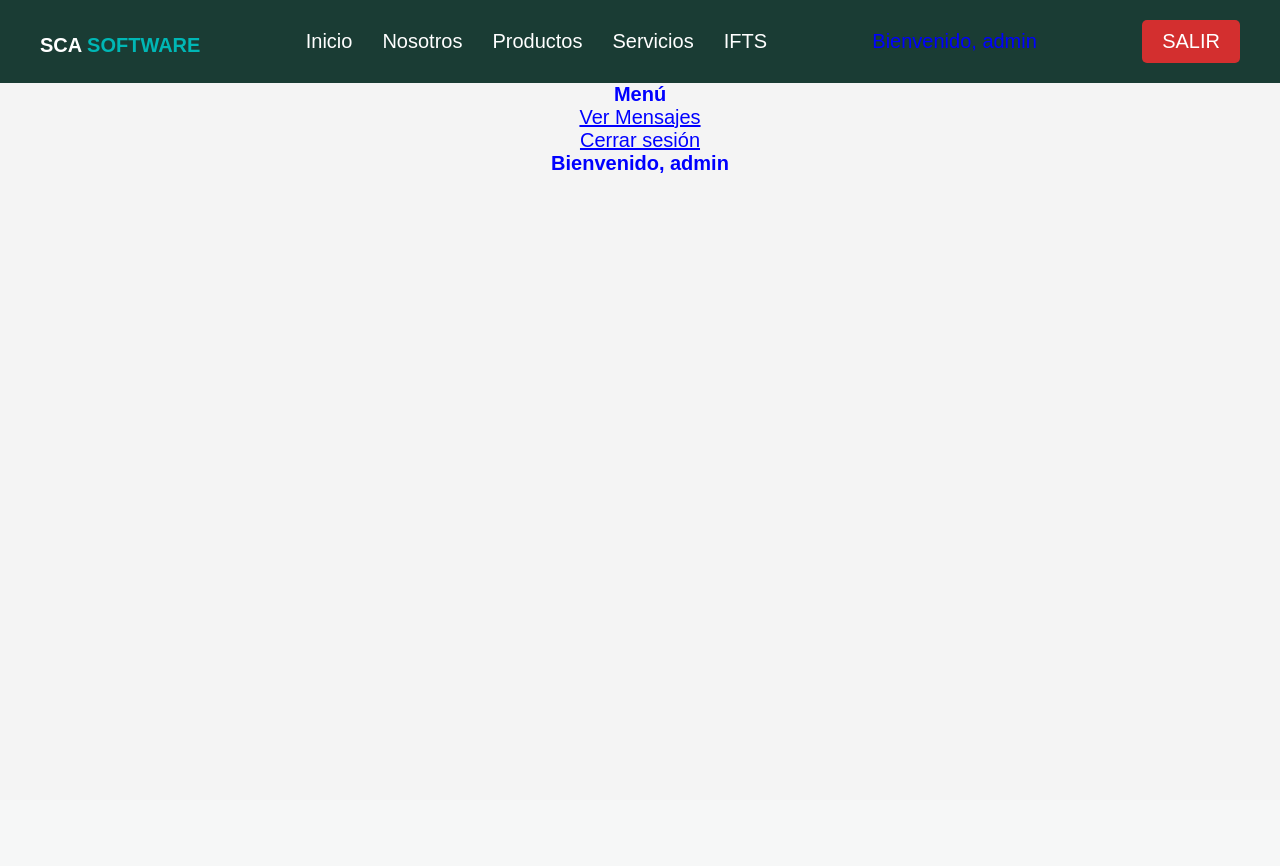
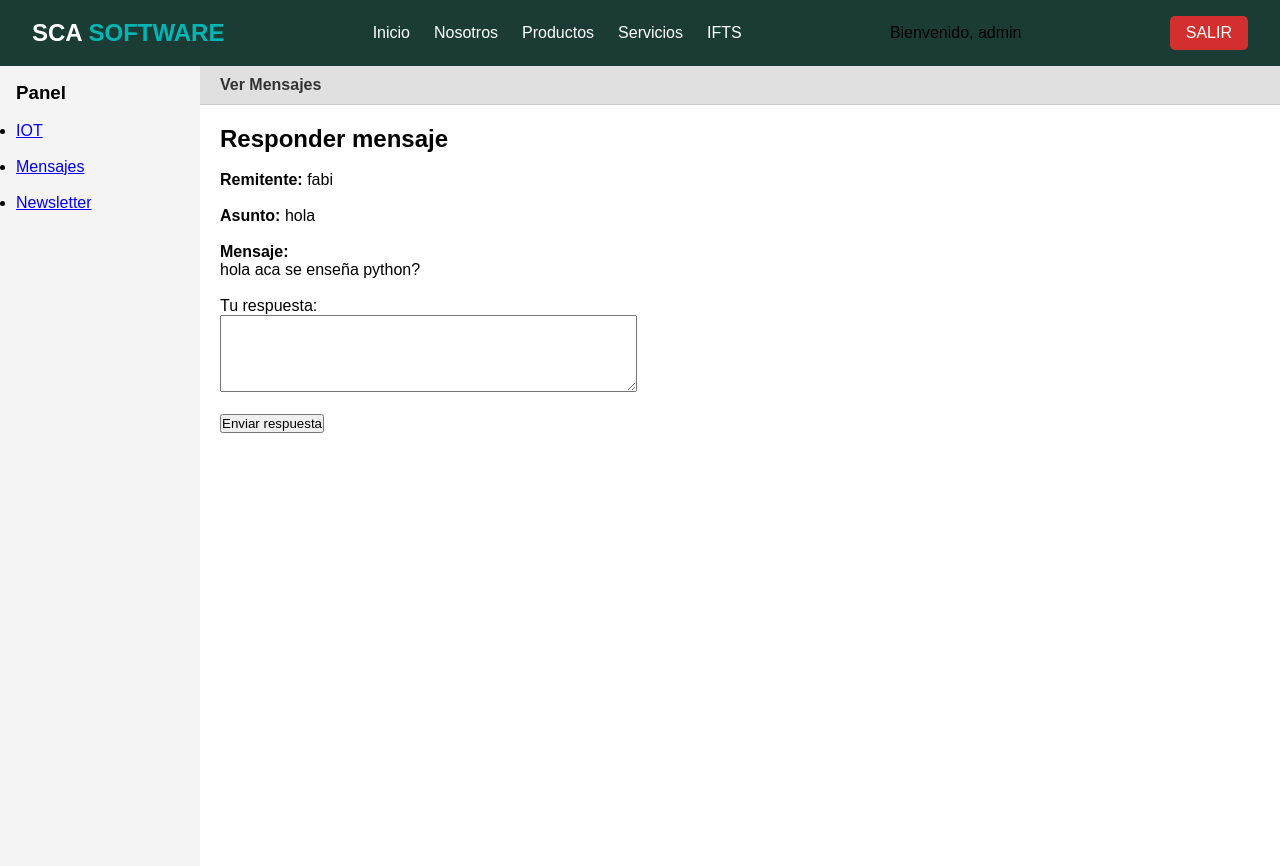
Before and after one commit to FabianJerez/sca, a PHP site: page /ifts4/panel.php?seccion=mensajes&id=6 in a window 1280 px wide. Before the commit the page ends 800 px from the top, so only its background shows below. Run offline with PHP 8.4, Linux system fonts and the light colour scheme; a user stored in the database is signed in; data comes from the database, SQL or seed files in the repository.

Commit message:
funciona mensajes

```diff
--- a/css/panel.css
+++ b/css/panel.css
@@ -20,7 +20,7 @@ canvasgrafico {
 
 
 *{
-    color: blue;
+    color: rgb(0, 0, 0);
     text-align: center;
     font-size: 20px;
 }
--- /dev/null
+++ b/css/panel2.css
@@ -0,0 +1,39 @@
+.panel-container {
+    display: flex;
+    min-height: 100vh;
+}
+
+/* Sidebar a la izquierda */
+.sidebar {
+    width: 200px;
+    background-color: #f4f4f4;
+    padding: 1rem;
+}
+
+/* Todo lo que no es la sidebar */
+.panel-body {
+    flex: 1;
+    display: flex;
+    flex-direction: column;
+}
+
+/* Subnav arriba del contenido, después del header */
+.subnav {
+    background-color: #e0e0e0;
+    padding: 10px 20px;
+    border-bottom: 1px solid #ccc;
+}
+
+.subnav a {
+    margin-right: 15px;
+    text-decoration: none;
+    color: #333;
+    font-weight: bold;
+}
+
+/* Contenido principal debajo de la subnav */
+.panel-content {
+    flex: 1;
+    padding: 20px;
+    background-color: #fff;
+}
--- a/mensajes/responder.php
+++ b/mensajes/responder.php
@@ -1,54 +1,46 @@
 <?php
-session_start();
-if (!isset($_SESSION["usuario_id"]) || $_SESSION["rol"] !== "admin") {
+if (session_status() === PHP_SESSION_NONE) {
+    session_start();
+}
+if (!isset($_SESSION["usuario_id"])) {
     header("Location: ../login/login.php");
     exit;
 }
+require_once __DIR__ . '/../includes/db.php';
+$id = $_GET['id'] ?? null;
+if (!$id) {
+    echo "<p>Error: No se recibió el ID del mensaje.</p>";
+    return;
+}
+$respuesta = $_POST['respuesta'] ?? null;
+if ($_SERVER['REQUEST_METHOD'] === 'POST' && $id && $respuesta) {
+    // Actualizar mensaje con la respuesta y marcar como resuelto
+    $stmt = $conn->prepare("UPDATE mensajes SET respuesta = ?, estado = 'Resuelto' WHERE id = ?");
+    $stmt->execute([$respuesta, $id]);
+    header("Location: " . BASE_URL . "panel.php?seccion=mensajes&sub=ver");
+    exit;
+}
+// Obtener mensaje original
+$stmt = $conn->prepare("SELECT * FROM mensajes WHERE id = ?");
+$stmt->execute([$id]);
+$mensaje = $stmt->fetch(PDO::FETCH_ASSOC);
 
-require("conexion.php");
+if (!$mensaje) {
+    echo "Mensaje no encontrado.";
+    exit;
+}
+?>
+<h2>Responder mensaje</h2>
+<br>
+<p><strong>Remitente:</strong> <?= htmlspecialchars($mensaje['remitente']) ?></p>
+<br>
+<p><strong>Asunto:</strong> <?= htmlspecialchars($mensaje['asunto']) ?></p>
+<br>
+<p><strong>Mensaje:</strong><br><?= nl2br(htmlspecialchars($mensaje['mensaje'])) ?></p>
+<br>
+<form method="post">
+    <label for="respuesta">Tu respuesta:</label><br>
+    <textarea name="respuesta" id="respuesta" rows="5" cols="50" required><?= htmlspecialchars($mensaje['respuesta'] ?? '') ?></textarea><br><br>
 
-$id = $_GET['id'] ?? null;
-
-if ($_SERVER["REQUEST_METHOD"] == "POST") {
-    $respuesta = $_POST["respuesta"] ?? '';
-
-    $stmt = $conexion->prepare("UPDATE mensajes SET respuesta = ?, estado = 'Resuelto' WHERE id = ?");
-    $stmt->bind_param("si", $respuesta, $id);
-
-    if ($stmt->execute()) {
-        header("Location: ver_mensajes.php");
-        exit;
-    } else {
-        echo "❌ Error al guardar la respuesta.";
-    }
-    $stmt->close();
-}
-
-// Traer mensaje para mostrarlo
-$stmt = $conexion->prepare("SELECT * FROM mensajes WHERE id = ?");
-$stmt->bind_param("i", $id);
-$stmt->execute();
-$resultado = $stmt->get_result();
-$mensaje = $resultado->fetch_assoc();
-?>
-
-<!DOCTYPE html>
-<html lang="es">
-<head>
-    <meta charset="UTF-8">
-    <title>Responder Mensaje</title>
-</head>
-<body>
-    <h2>Responder a: <?php echo htmlspecialchars($mensaje['remitente']); ?></h2>
-    <p><strong>Asunto:</strong> <?php echo htmlspecialchars($mensaje['asunto']); ?></p>
-    <p><strong>Mensaje:</strong> <?php echo nl2br(htmlspecialchars($mensaje['mensaje'])); ?></p>
-
-    <form method="post">
-        <label for="respuesta">Respuesta:</label><br>
-        <textarea name="respuesta" rows="5" cols="60" required></textarea><br><br>
-        <button type="submit">Enviar Respuesta</button>
-    </form>
-
-    <p><a href="ver_mensajes.php">⬅️ Volver a la lista</a></p>
-</body>
-</html>
+    <button type="submit">Enviar respuesta</button>
+</form>
--- a/panel.php
+++ b/panel.php
@@ -10,6 +10,9 @@ if (!isset($_SESSION["usuario_id"])) {
 
 $rol = $_SESSION["rol"];
 $vista = $_GET['vista'] ?? 'home';
+$seccion = $_GET['seccion'] ?? '';
+$subseccion = $_GET['sub'] ?? '';
+
 ?>
 
 <!DOCTYPE html>
@@ -18,7 +21,9 @@ $vista = $_GET['vista'] ?? 'home';
     <meta charset="UTF-8">
     <title>Panel Principal</title>
     <link rel="stylesheet" href="<?= BASE_URL ?>css/headerfooter.css">
-    <link rel="stylesheet" href="<?= BASE_URL ?>css/panel.css">
+
+    <link rel="stylesheet" href="<?= BASE_URL ?>css/panel2.css">
+
 </head>
 <body>
 
@@ -27,30 +32,67 @@ $vista = $_GET['vista'] ?? 'home';
 <div class="panel-container">
     <!-- Barra lateral -->
     <aside class="sidebar">
-        <h3>Menú</h3>
+        <h3>Panel</h3>
+        <br>
         <ul>
-            <?php if ($rol === 'usuario'): ?>
-                <li><a href="panel.php?vista=contenido_usuario/mis_mensajes">Mis Mensajes</a></li>
-            <?php elseif ($rol === 'admin'): ?>
-                <li><a href="panel.php?vista=contenido_admin/ver_mensajes">Ver Mensajes</a></li>
-            <?php endif; ?>
-            <!-- Otras opciones según el rol -->
-            <li><a href="login/logout.php">Cerrar sesión</a></li>
+            <li><a href="panel.php?seccion=iot">IOT</a></li>
+            <br>
+            <li><a href="panel.php?seccion=mensajes">Mensajes</a></li>
+            <br>
+            <li><a href="panel.php?seccion=newsletter">Newsletter</a></li>
         </ul>
     </aside>
-
+    <div class="panel-body">
+        <!-- Barra superior dinámica -->
+        <nav class="subnav">
+            <?php if ($seccion === 'iot'): ?>
+                <a href="panel.php?seccion=iot&sub=ver">Ver Chips</a>
+                <a href="panel.php?seccion=iot&sub=agregar">Agregar Chip</a>
+            <?php elseif ($seccion === 'mensajes'): ?>
+                <a href="panel.php?seccion=mensajes&sub=ver">Ver Mensajes</a>
+                <!-- <a href="panel.php?seccion=mensajes&sub=responder">Responder</a> -->
+            <?php elseif ($seccion === 'newsletter'): ?>
+                <a href="panel.php?seccion=newsletter&sub=suscriptos">Ver Suscriptos</a>
+                <a href="panel.php?seccion=newsletter&sub=envios">Envios</a>
+            <?php endif; ?>
+        </nav>
         <!-- Contenido principal -->
         <main class="panel-content">
             <?php
-        $ruta = __DIR__ . '/paneles/' . $vista . '.php';
-        if (file_exists($ruta)) {
-            include $ruta;
+            if ($seccion === 'iot') {
+                if ($subseccion === 'ver') {
+                    include 'paneles/iot/ver_chips.php';
+                } elseif ($subseccion === 'agregar') {
+                    include 'paneles/iot/agregar_chip.php';
                 } else {
-            echo "<h2>Bienvenido, " . htmlspecialchars($_SESSION["usuario_nombre"]) . "</h2>";
+                    echo "<p>Seleccioná una opción de IOT.</p>";
+                }
+            }
+            elseif ($seccion === 'mensajes') {
+                if (isset($_GET['id'])) {
+                    include 'mensajes/responder.php'; // ✅ responder.php sin HTML
+                } else {
+                    include 'mensajes/ver_mensajes.php';
+                }
+            }
+
+            elseif ($seccion === 'newsletter') {
+                if ($subseccion === 'suscriptos') {
+                    include 'paneles/newsletter/suscriptos.php';
+                } elseif ($subseccion === 'envios') {
+                    include 'paneles/newsletter/envios.php';
+                } else {
+                    echo "<p>Seleccioná una opción de Newsletter.</p>";
+                }
+            }
+            else {
+                echo "<p>Elegí una sección desde la barra lateral.</p>";
             }
             ?>
         </main>
     </div>
 
+</div>
+
 </body>
 </html>
```
Also changed, not shown: login/consulta.php (+1 -12 lines), login/consulta2.php (deleted, +0 -85 lines), mensajes/conexion.php (deleted, +0 -13 lines), mensajes/ver_mensajes.php (+16 -21 lines), paneles/panel_admin.php (+21 -29 lines). Lines whose indentation alone changed are shown as unchanged.
